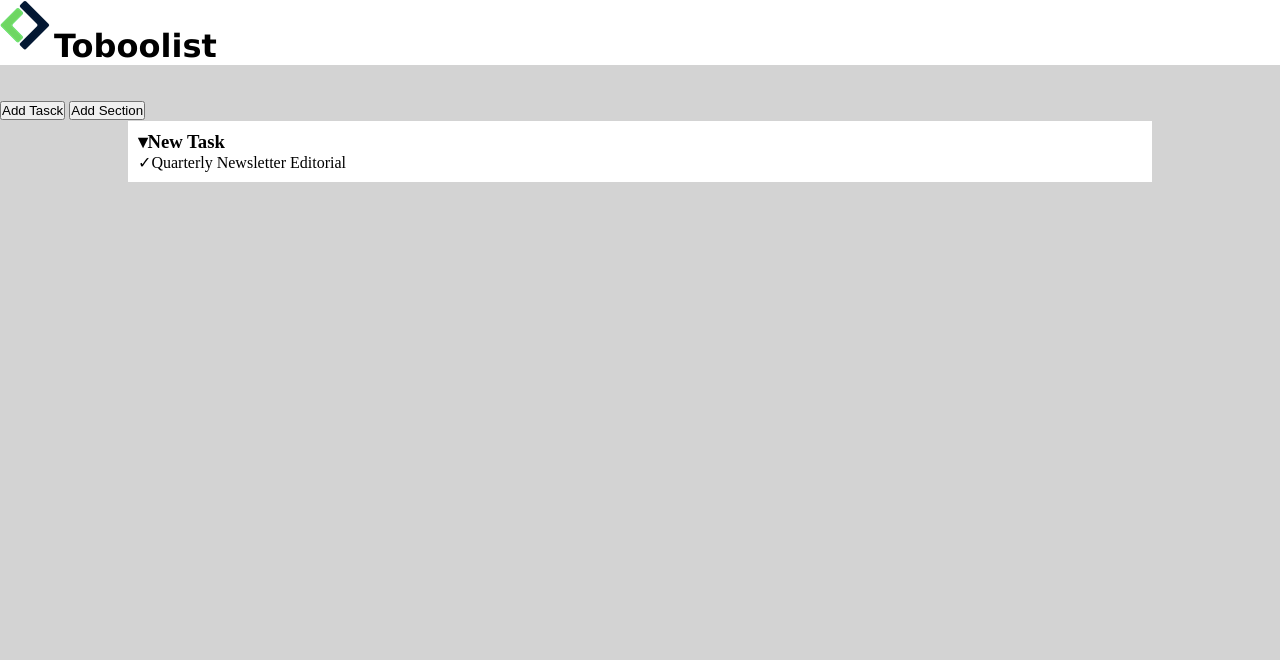
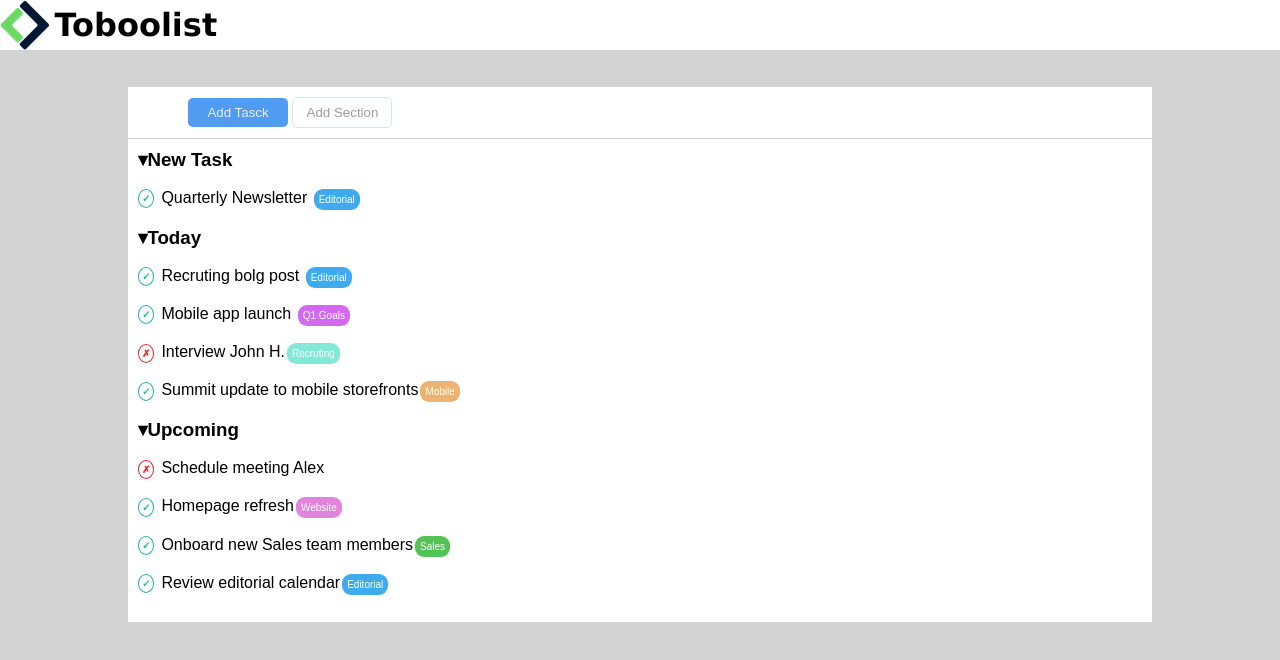
Before and after one commit to Dayronaguilera/html-css-toboolist, a plain HTML site: page index.html in a window 1280 px wide. Drawn offline with Linux system fonts and the light colour scheme.

Commit message:
Fine Esercizio

```diff
--- a/css/style.css
+++ b/css/style.css
@@ -1,26 +1,34 @@
+html{
+    font-family:Arial, Helvetica, sans-serif;
+}
+/* reset: box */
 *{
     box-sizing: border-box;
     margin: 0;
     padding: 0;
 }
+/* sfondo body */
 body{
     background-color:lightgrey;
 }
+/* sfondo head */
 header{
     background-color: white;
     width: 100%;
 }
-.
+/* logo head */
 .Logo-Toboolist{
     vertical-align: middle;
     font-size:50px;
 }
+/* text head */
 .Text-Logo{
     vertical-align: middle;
     display: inline-block;
     font-family: Verdana, Geneva, Tahoma, sans-serif;
     font: size 50px;
 }
+
 .Body-sito{
     width: 80%;
     margin: auto;
@@ -28,9 +36,72 @@ header{
     margin-top: 1px;
     padding-left: 50px;
     padding: 10px;
+}
+/* button nav */
+.button{
+    width: 100px;
+    padding: 7px;
+    border-radius: 5px;
+}
+.first{
+    margin-left: 50px;
+    background-color: rgb(81, 156, 243);
+    color: rgb(238, 235, 235);
+    border: none;
 
 }
+.second{
+    background-color: rgb(255, 255, 255);
+    color: rgb(161, 154, 154);
+    border-color: rgb(219, 230, 231);
+    border-style: solid;
+    border-width: 1px;
 
-ul{
+}
+li{
+    margin-bottom: 2%;
     list-style: none;
 }
+.Logo{
+    border-radius: 100%;
+    padding: 3px;
+    margin-top: 10px;
+    font-weight: bold;
+    font-size: 10px;
+    vertical-align: middle;
+    margin-right:7px;
+}
+.C-logo{
+    color:lightseagreen; ;
+    border: 1px solid lightseagreen;
+}
+.C-logo1{
+    color: rgb(231, 38, 38);
+    border:1px solid rgb(231, 38, 38) ;
+}
+.Cella{
+    padding: 5px;
+    font-size:10px;
+    border-radius: 9px;
+    margin-left:2px ;
+    color: rgb(255, 255, 255);
+
+}
+.c1{
+    background-color: rgb(63, 171, 238);
+}
+.c2{
+    background-color:rgb(211, 105, 238);
+}
+.c3{
+    background-color:rgb(130, 233, 216);
+}
+.c4{
+    background-color:#ecb373;
+}
+.c5{
+    background-color:rgb(226, 132, 218);
+}
+.c6{
+    background-color:rgb(85, 194, 85);
+}
--- a/index.html
+++ b/index.html
@@ -8,24 +8,54 @@
     <link rel="stylesheet" href="./css/style.css">
 </head>
 <body>
-        <header class="Container-header">
+    <header class="Container-header">
+
         <img class="Logo-Toboolist" src="./img/Logo.png" alt="Logo-head">
         <h1 class="Text-Logo">Toboolist</h1>
+
     </header>
     <br>
     <br>
-    <section class="Body">
+    <section class="Body-sito">
         <div>
-                <!-- Button Nav -->
-            <button class="First-button">Add Tasck</button>
-            <button class="Second-Nome">Add Section</button>
+            <!-- Button Nav -->
+            <button class= "button first">Add Tasck</button>
+            <button class= "button second">Add Section</button>
+
         </div>
     </section>
+    <!-- lista ordinata -->
     <main class="Body-sito">
+        <!-- titolo lista -->
         <h3> &dtrif;New Task</h3>
+        <br>
         <ul class="List">
-            <li><span class="Logo-Li">&check;</span>Quarterly Newsletter <span class="Cella">Editorial</span> </li>
-       </ul>
+            <!-- cella 1 -->
+            <li><span class="Logo C-logo">&check;</span>Quarterly Newsletter <span class="Cella c1">Editorial</span> </li>
+
+        </ul>
+        <!-- titolo lista -->
+        <h3> &dtrif;Today</h3>
+        <br>
+        <ul class="List">
+            <!-- cella 2 -->
+            <li><span class="Logo C-logo">&check;</span>Recruting bolg post <span class="Cella c1">Editorial</span> </li>
+            <li><span class="Logo C-logo">&check;</span>Mobile app launch <span class="Cella c2">Q1 Goals</span> </li>
+            <li><span class="Logo C-logo1">&cross;</span>Interview John H.<span class="Cella c3">Recruting</span> </li>
+            <li><span class="Logo C-logo">&check;</span>Summit update to mobile storefronts<span class="Cella c4">Mobile</span> </li>
+
+        </ul>
+        <!-- titolo lista -->
+        <h3> &dtrif;Upcoming</h3>
+        <br>
+        <ul class="List">
+            <!-- cella 3 -->
+            <li><span class="Logo C-logo1">&cross;</span>Schedule meeting Alex </li>
+            <li><span class="Logo C-logo">&check;</span>Homepage refresh<span class="Cella c5">Website</span> </li>
+            <li><span class="Logo C-logo">&check;</span>Onboard new Sales team members<span class="Cella c6">Sales</span> </li>
+            <li><span class="Logo C-logo">&check;</span>Review editorial calendar<span class="Cella c1">Editorial</span> </li>
+
+        </ul>
 
     </main>
 </body>
```
